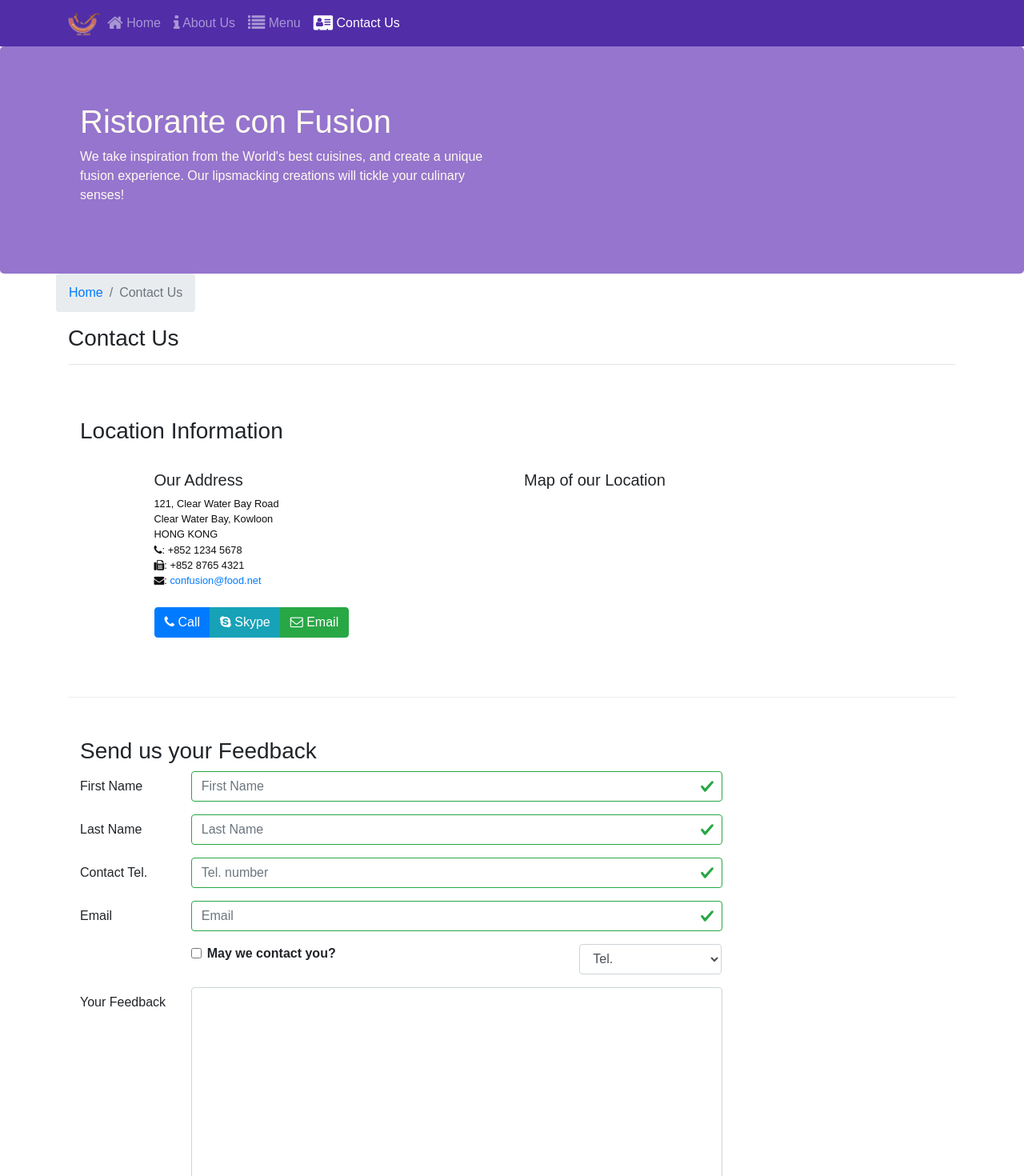
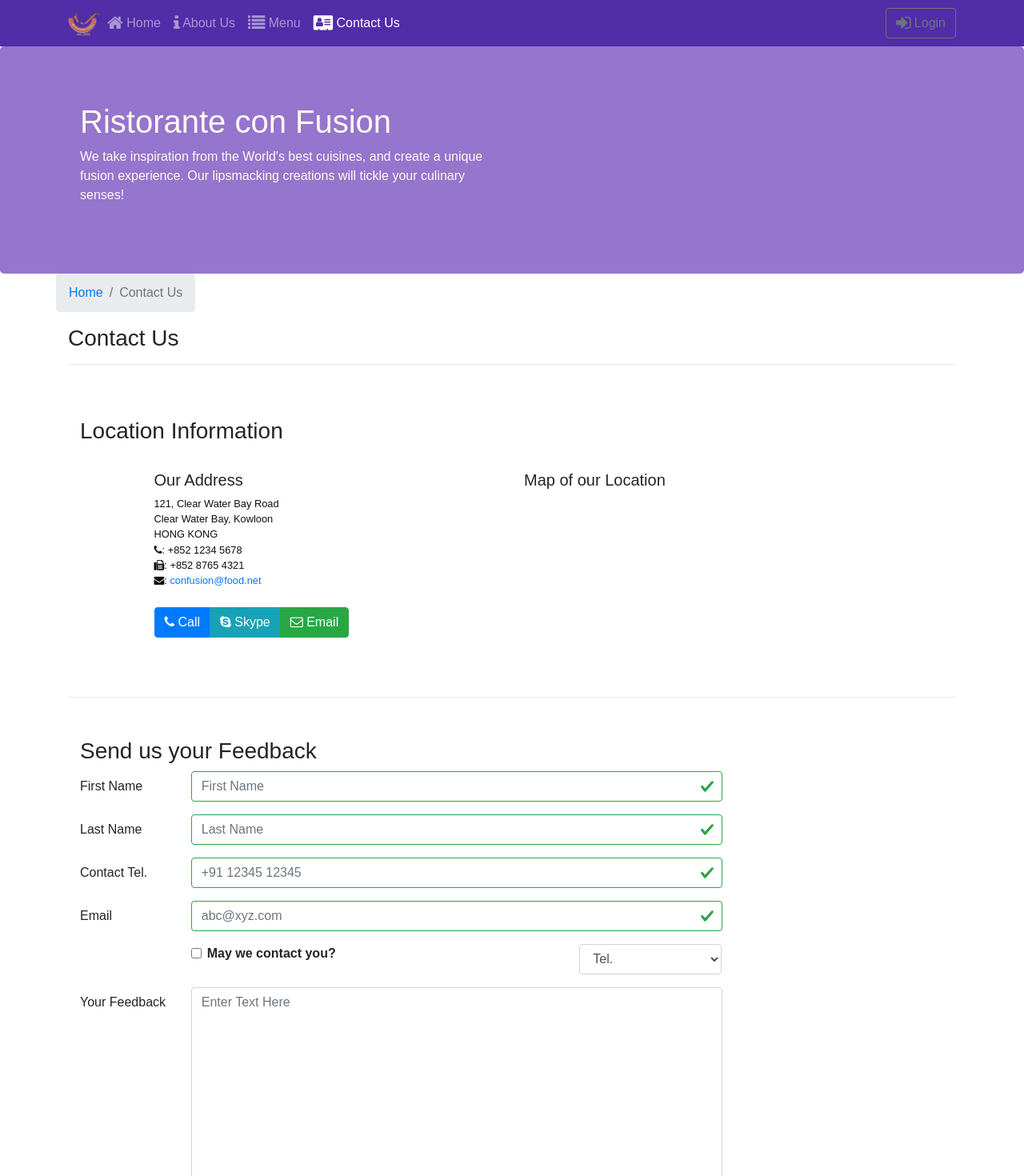
Before and after one commit to McTechie/react-restaurant-app, a React (Create React App) app: page /contactus in a window 1280 px wide. Shown: the top 1470 px of the page at 80% size. Built offline with nearby package versions, Linux system fonts and the light colour scheme.

Commit message:
Added Uncontrolled Form for Login using a Modal in Navbar

```diff
--- a/src/components/ContactComponent.js
+++ b/src/components/ContactComponent.js
@@ -143,14 +143,14 @@
               <FormGroup row>
                 <Label htmlFor="telnum" md={2}>Contact Tel.</Label>
                 <Col md={10}>
-                  <Input type="tel" id="telnum" name="telnum" placeholder="Tel. number" value={this.state.telnum} valid={errors.telnum === ''} invalid={errors.telnum !== ''} onBlur={this.handleBlur('telnum')} onChange={this.handleInputChange} />
+                  <Input type="tel" id="telnum" name="telnum" placeholder="+91 12345 12345" value={this.state.telnum} valid={errors.telnum === ''} invalid={errors.telnum !== ''} onBlur={this.handleBlur('telnum')} onChange={this.handleInputChange} />
                   <FormFeedback>{errors.telnum}</FormFeedback>
                 </Col>
               </FormGroup>
               <FormGroup row>
                 <Label htmlFor="email" md={2}>Email</Label>
                 <Col md={10}>
-                  <Input type="email" id="email" name="email" placeholder="Email" value={this.state.email} valid={errors.email === ''} invalid={errors.email !== ''} onBlur={this.handleBlur('email')} onChange={this.handleInputChange} />
+                  <Input type="email" id="email" name="email" placeholder="abc@xyz.com" value={this.state.email} valid={errors.email === ''} invalid={errors.email !== ''} onBlur={this.handleBlur('email')} onChange={this.handleInputChange} />
                   <FormFeedback>{errors.email}</FormFeedback>
                 </Col>
               </FormGroup>
@@ -173,7 +173,7 @@
               <FormGroup row>
                 <Label htmlFor="message" md={2}>Your Feedback</Label>
                 <Col md={10}>
-                  <Input type="textarea" id="message" name="message" rows="12" value={this.state.message} onChange={this.handleInputChange}></Input>
+                  <Input type="textarea" id="message" name="message" rows="12" placeholder="Enter Text Here" value={this.state.message} onChange={this.handleInputChange}></Input>
                 </Col>
               </FormGroup>
               <FormGroup row>
--- a/src/components/HeaderComponent.js
+++ b/src/components/HeaderComponent.js
@@ -1,12 +1,22 @@
 import React, {Component} from 'react';
-import {Navbar, NavbarBrand, Nav, NavbarToggler, Collapse, NavItem, Jumbotron} from 'reactstrap';
+import {Navbar, NavbarBrand, Nav, NavbarToggler, Collapse, NavItem, Jumbotron, Button, Modal, ModalHeader, ModalBody, Form, FormGroup, Input, Label} from 'reactstrap';
 import {NavLink} from 'react-router-dom';
 
 class Header extends Component {
+
   constructor(props) {
+
     super(props);
-    this.state = {isNavOpen: false};
+
+    this.state = {
+      isNavOpen: false,
+      isModalOpen: false
+    };
+
     this.toggleNav = this.toggleNav.bind(this);
+    this.toggleModal = this.toggleModal.bind(this);
+    this.handleLogin = this.handleLogin.bind(this);
+
   }
 
   toggleNav() {
@@ -15,9 +25,23 @@
     });
   }
 
+  toggleModal() {
+    this.setState({
+      isModalOpen: !this.state.isModalOpen
+    });
+  }
+
+  handleLogin(event) {
+    this.toggleModal();
+    alert("Username: " + this.username.value + " ; Password: " + this.password.value + " ; Remember: " + this.remember.checked);
+    event.preventDefault();
+  }
+
   render() {
+
     return(
       <React.Fragment>
+
         <Navbar dark expand="md">
           <div className="container">
             <NavbarToggler onClick={this.toggleNav} />
@@ -47,9 +71,15 @@
                   </NavLink>
                 </NavItem>
               </Nav>
+              <Nav className="ml-auto" navbar>
+                <NavItem>
+                  <Button outline onClick={this.toggleModal}><span className="fa fa-sign-in fa-lg"></span> Login</Button>
+                </NavItem>
+              </Nav>
             </Collapse>
           </div>
         </Navbar>
+
         <Jumbotron>
           <div className="container">
             <div className="row row-header">
@@ -60,6 +90,30 @@
             </div>
           </div>
         </Jumbotron>
+
+        <Modal isOpen={this.state.isModalOpen} toggle={this.toggleModal}>
+          <ModalHeader toggle={this.toggleModal}>Login</ModalHeader>
+          <ModalBody>
+          <Form onSubmit={this.handleLogin}>
+            <FormGroup>
+              <Label htmlFor="username">Username</Label>
+              <Input type="text" id="username" name="username" innerRef={(input) => this.username = input} />
+            </FormGroup>
+            <FormGroup>
+              <Label htmlFor="password">Password</Label>
+              <Input type="password" id="password" name="password" innerRef={(input) => this.password = input}  />
+            </FormGroup>
+            <FormGroup check>
+              <Label check>
+                <Input type="checkbox" name="remember" innerRef={(input) => this.remember = input}  />
+                Remember me
+              </Label>
+            </FormGroup>
+            <Button type="submit" value="submit" color="primary">Login</Button>
+          </Form>
+          </ModalBody>
+        </Modal>
+
       </React.Fragment>
     );
   }
```
